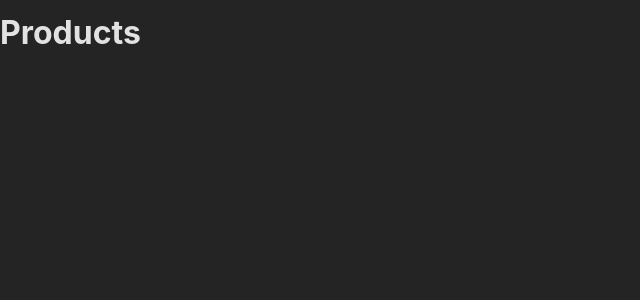
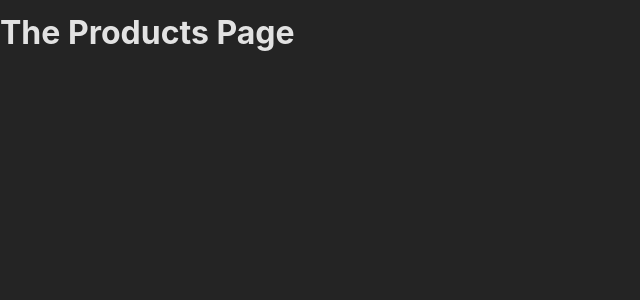
Before and after one commit to moin2672/acemind_react_14, a React (Create React App) app: page /products in a window 1280 px wide. Shown: the top 300 px of the page, without its empty margins (0-640 px from the left). Built offline with nearby package versions, Linux system fonts and the light colour scheme.

Commit message:
2. Alternative route definition

```diff
--- /dev/null
+++ b/src/pages/Products.js
@@ -0,0 +1,5 @@
+function ProductsPage() {
+  return <h1>The Products Page</h1>;
+}
+
+export default ProductsPage;
```
Also changed, not shown: src/App.js (+17 -2 lines).
